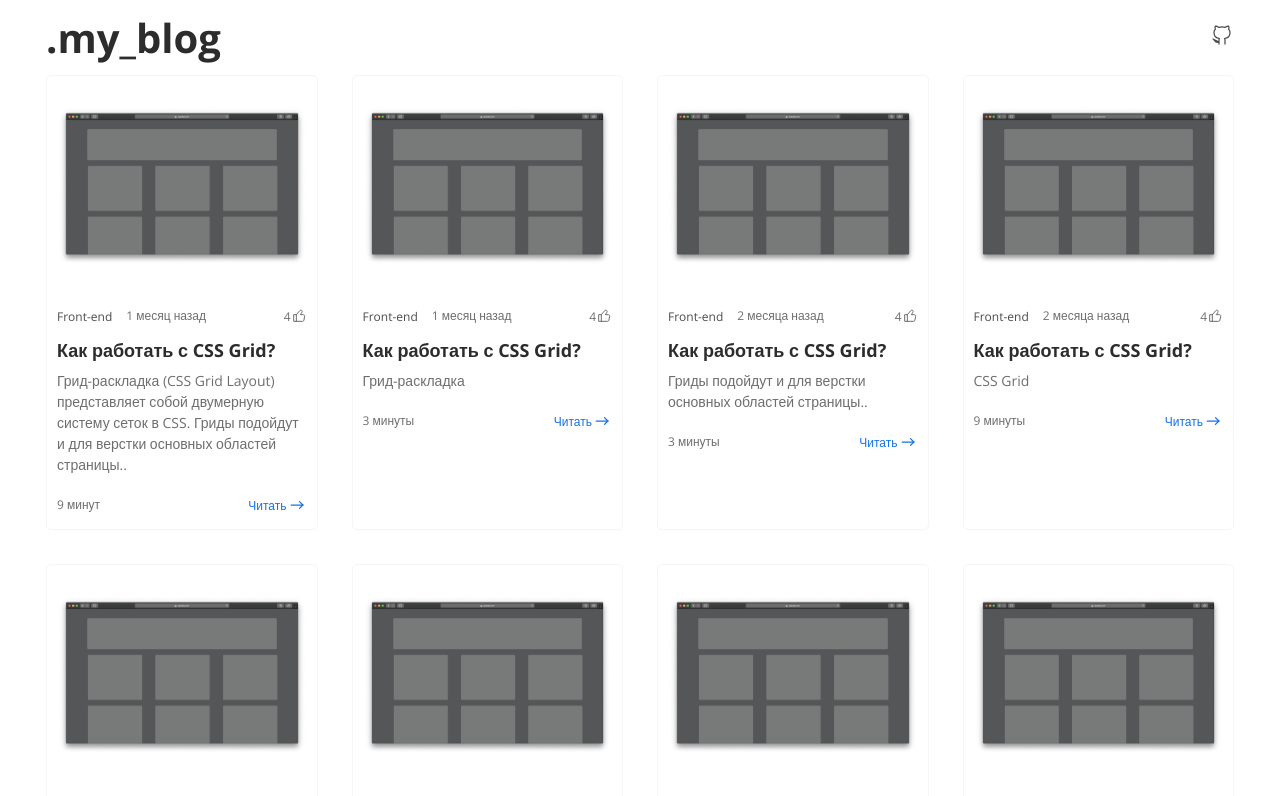
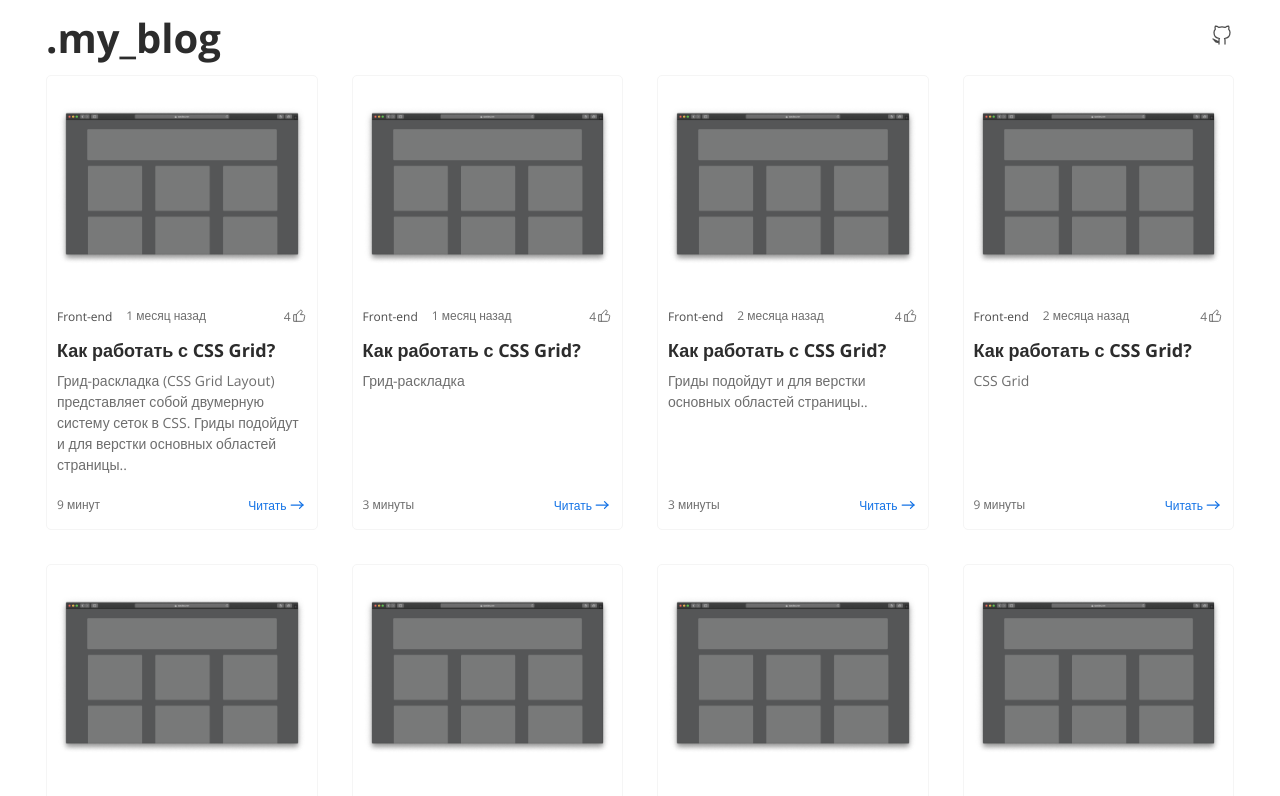
Before and after one commit to frontvlad/dz, a Next.js app: page / in a window 1280 px wide. Shown: the top 796 px of the page. Built offline with nearby package versions, Linux system fonts and the light colour scheme.

Commit message:
fix-article-card

```diff
--- a/components/ArticleCard/ArticleCard.module.scss
+++ b/components/ArticleCard/ArticleCard.module.scss
@@ -1,4 +1,7 @@
 .card {
+  display: grid;
+  grid-template-rows: auto 1fr;
+
   width: 100%;
   min-width: 250px;
   max-width: 450px;
@@ -13,6 +16,11 @@
     width: 100%;
     height: 200px;
     margin-bottom: 16px;
+  }
+
+  .wrapper {
+    display: grid;
+    grid-template-rows: auto auto 1fr auto;
   }
 
   .header {
--- a/components/ArticleCard/ArticleCard.tsx
+++ b/components/ArticleCard/ArticleCard.tsx
@@ -24,7 +24,7 @@ export const ArticleCard: FC<ArticleСardProps> = ({
       <div className={styles.img}>
         <Image alt="article preview" fill objectFit="contain" src={img} />
       </div>
-
+      <div className={styles.wrapper}>
         <div className={styles.header}>
           <Tag>{category}</Tag>
           <Tag type="light">{publicationTime}</Tag>
@@ -41,5 +41,6 @@ export const ArticleCard: FC<ArticleСardProps> = ({
           <Link href={href}>Читать</Link>
         </div>
       </div>
+    </div>
   );
 };
```
Lines whose indentation alone changed are shown as unchanged.
